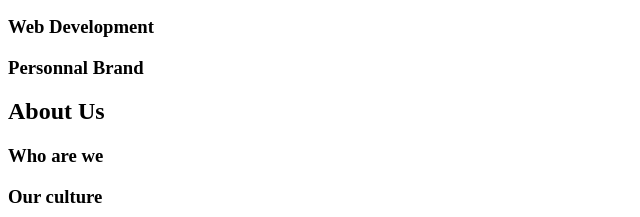
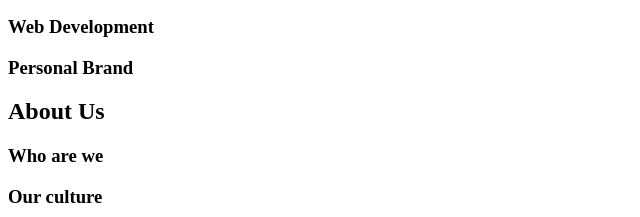
Before and after one commit to Shane35300/holbertonschool-web_front_end, a plain HTML site: page html_advanced/10-index.html in a window 1280 px wide. Shown: the part 491-708 px from the top of the page, 0-640 px from the left. Drawn offline with Linux system fonts and the light colour scheme.

Commit message:
add task 10 p 1

```diff
--- a/html_advanced/10-index.html
+++ b/html_advanced/10-index.html
@@ -35,7 +35,7 @@
 					<h3>Web Development</h3>
 				</article>
 				<article>
-					<h3>Personnal Brand</h3>
+					<h3>Personal Brand</h3>
 				</article>
 			</section>
 			<section>
```
